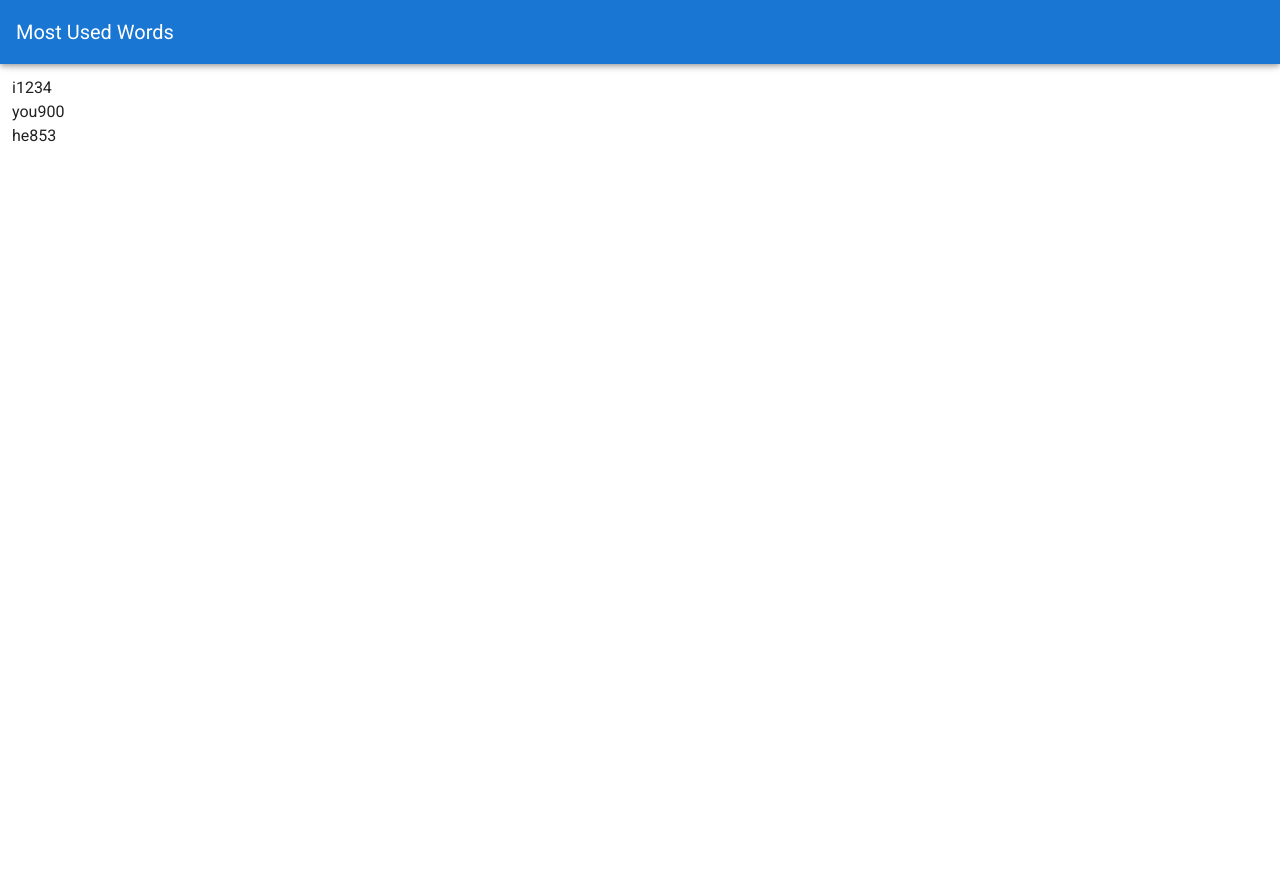
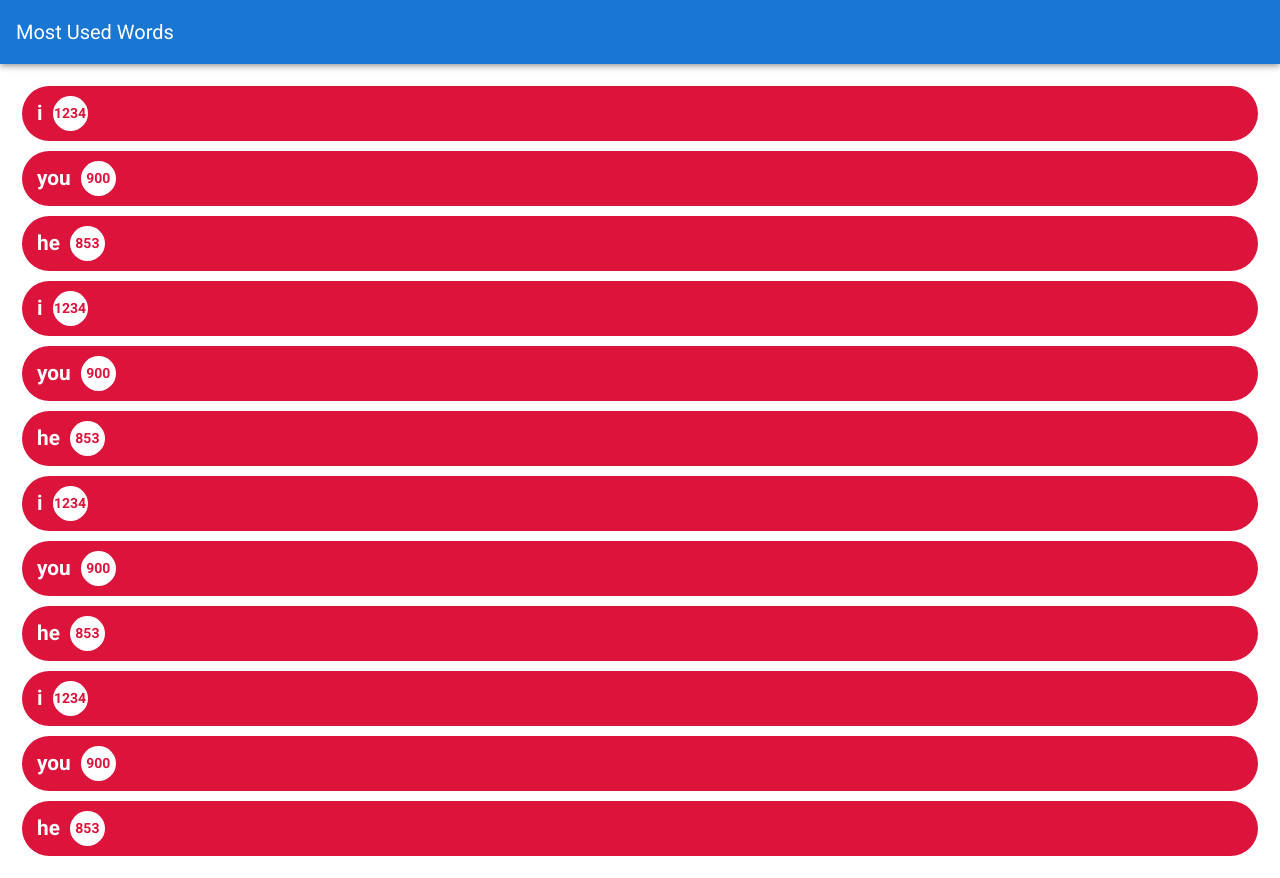
Before and after one commit to wfrsilva/vue_most-used-words, a Vue app: page / in a window 1280 px wide. Before the commit the page ends 800 px from the top, so only its background shows below. Built offline with nearby package versions, Linux system fonts and the light colour scheme.

Commit message:
Projeto Electron 04/10 : Interface Gráfica com Vue JS #02
Projeto Electron 04/10 : Interface Gráfica com Vue JS #02

https://www.cod3r.com.br/courses/take/electron-vue/lessons/12503760-interface-grafica-com-vue-js-02

```diff
--- a/src/components/Home.vue
+++ b/src/components/Home.vue
@@ -1,26 +1,31 @@
 <template>
-<v-container fluid>
-
-  <div clas="pills">
-      <Pill v-for="word in groupedWords" :key="word.name" :name="word.name" :amount="word.amount"/>
-
-  </div>
-
+  <v-container fluid>
+    <div clas="pills">
+      <Pill v-for="word in groupedWords" :key="word.name" :name="word.name" :amount="word.amount" />
+    </div>
   </v-container>
-
 </template>
 
 <script>
-import Pill from './Pill';
+import Pill from "./Pill";
 
 export default {
-    components:{ Pill },
+  components: { Pill },
   data: function() {
     return {
       groupedWords: [
-        { name: 'i', amount: 1234 },
-        { name: 'you', amount: 900 },
-        { name: 'he', amount: 853 }
+        { name: "i", amount: 1234 },
+        { name: "you", amount: 900 },
+        { name: "he", amount: 853 },
+        { name: "i", amount: 1234 },
+        { name: "you", amount: 900 },
+        { name: "he", amount: 853 },
+        { name: "i", amount: 1234 },
+        { name: "you", amount: 900 },
+        { name: "he", amount: 853 },
+        { name: "i", amount: 1234 },
+        { name: "you", amount: 900 },
+        { name: "he", amount: 853 }
       ]
     };
   }
@@ -28,4 +33,9 @@
 </script>
 
 <style>
+    .pills {
+        display: flex;
+        flex-wrap: wrap;
+        justify-content: space-between;
+    }
 </style>
--- a/src/components/Pill.vue
+++ b/src/components/Pill.vue
@@ -1,15 +1,47 @@
 <template>
-  <div>
-      <span> {{ name }}</span>
-          <span>{{ amount }}</span>
+  <div class="pill">
+    <span class="name">{{ name }}</span>
+    <span class="amount">{{ amount }}</span>
   </div>
 </template>
 
 <script>
 export default {
-  props: ['name', 'amount']
+  props: ["name", "amount"]
 };
 </script>
 
-<style>
+<style scoped>
+.pill {
+  margin: 10px;
+  height: 55px;
+  border-radius: 30px;
+  background-color: #dc143c;
+  color: #fff;
+  font-size: 1.3rem;
+  font-weight: bold;
+  display: flex;
+  align-items: center;
+}
+
+.pill .name{
+    margin-left: 15px;
+}
+
+.pill .amount{
+    margin: 10px;
+    padding: 5px;
+    height: 35px;
+    width: 35px;
+    border-radius: 18px;
+
+    background-color: #fff;
+    color:#dc143c;
+
+    font-size: 14px;
+
+    display: flex;
+    justify-content: center;
+    align-items: center;
+}
 </style>
```
